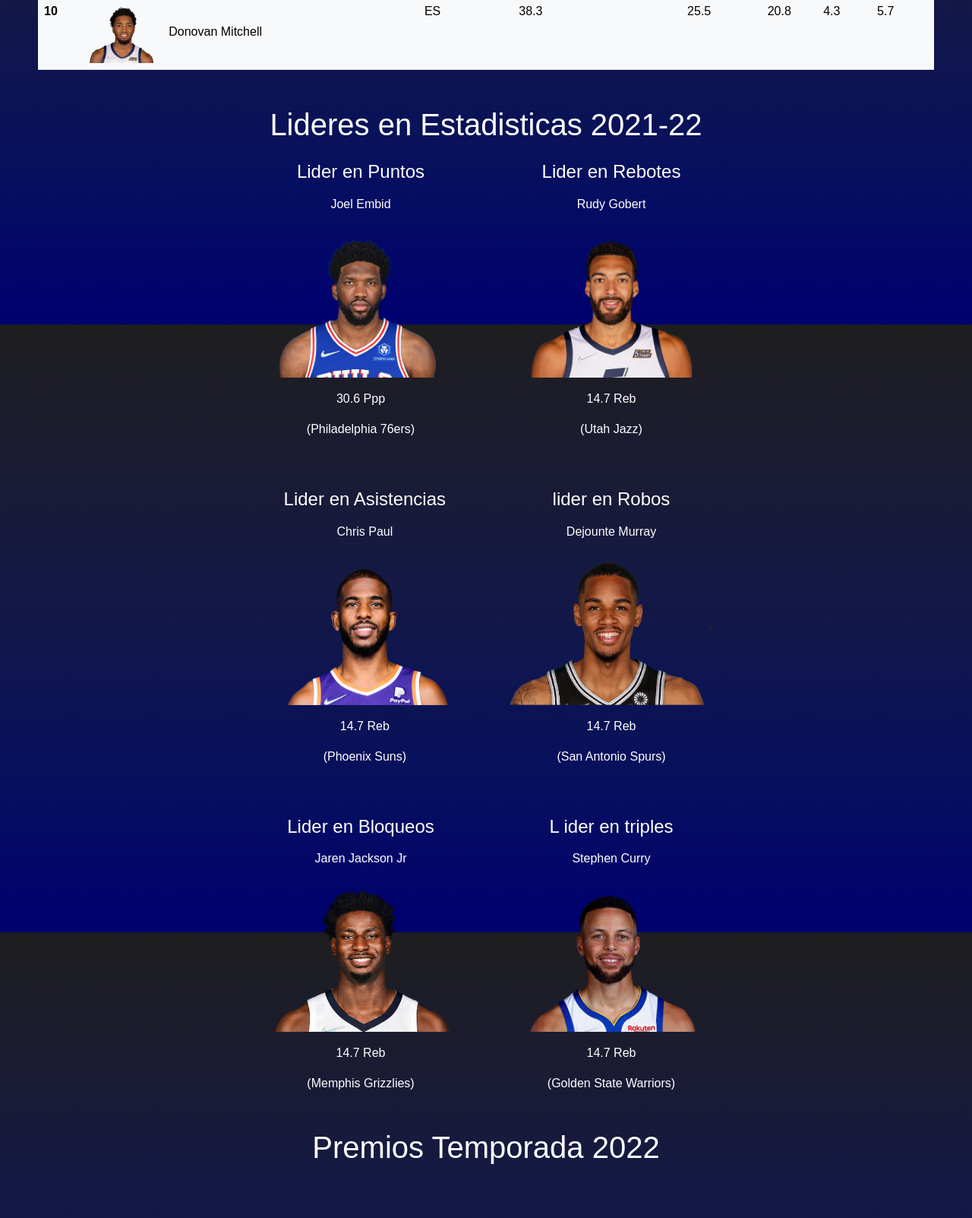
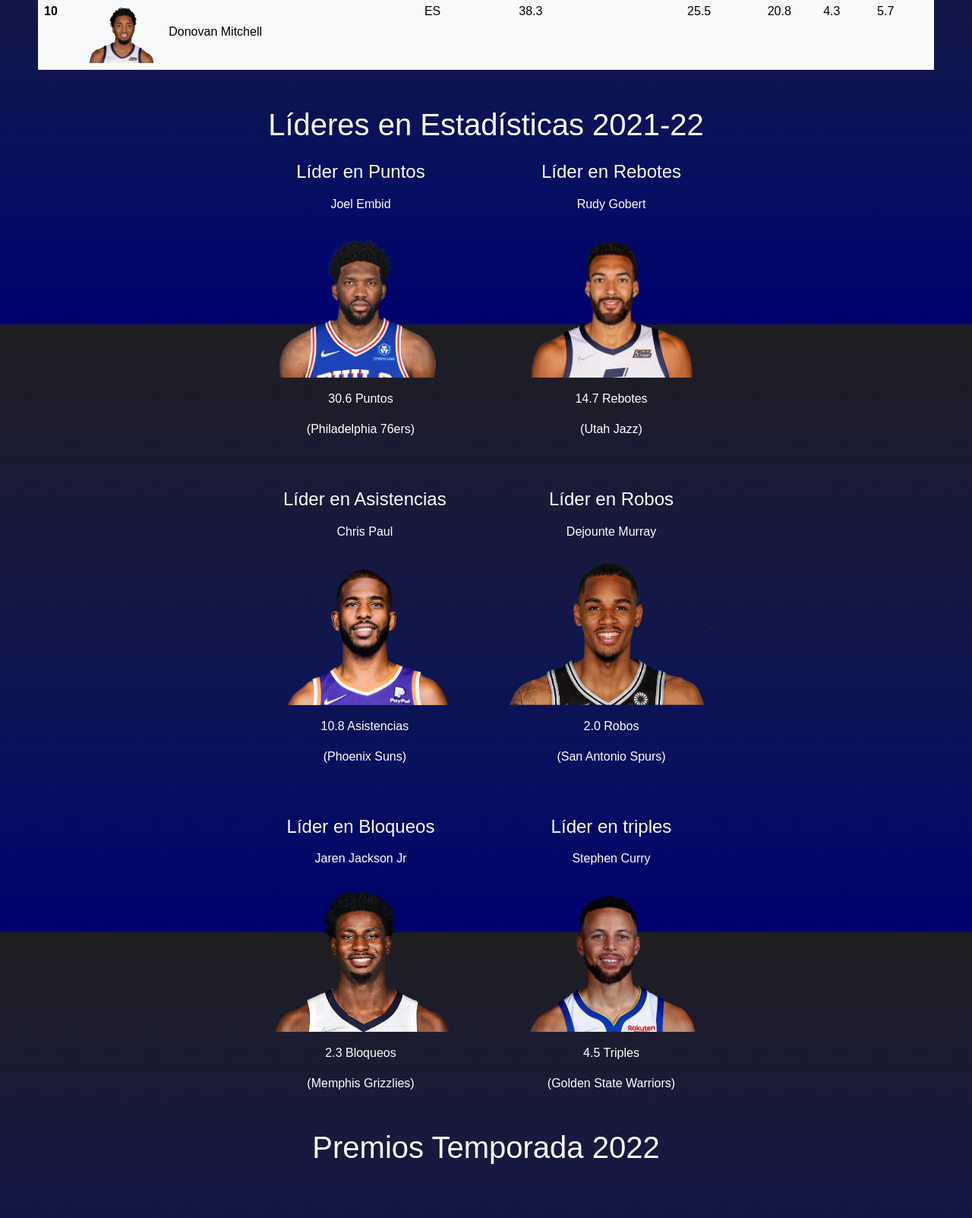
Before and after one commit to AGusz2003/proyecto1coder, a website: page paginas/mejoresjugadores.html in a window 1280 px wide. Shown: the part 1173-2776 px from the top of the page at 76% size. Drawn offline with nearby package versions, Linux system fonts and the light colour scheme; a web font is replaced by a local one.

Commit message:
correccion gramatical final

```diff
--- a/paginas/mejoresjugadores.html
+++ b/paginas/mejoresjugadores.html
@@ -213,56 +213,57 @@
   </div>
 
 <div class="lideres-estadisticas">
-  <h1>Lideres en Estadisticas 2021-22</h1>
+  <h1>Líderes en Estadísticas 2021-22</h1>
 </div>
 
 <div class="contenedor-jugadores-lideres">
 
   <div class="jugadores">
-    <h4>Lider en Puntos</h4>
+    <h4>Líder en Puntos</h4>
     <p>Joel Embid</p>
       <img src="../img/jugadores/embid.png" alt="" width="280px" height="200px">
-        <p>30.6 Ppp</p>
+        <p>30.6 Puntos</p>
         <p>(Philadelphia 76ers)</p>
   </div>
 
   <div class="jugadores">
-    <h4> Lider en Rebotes</h4>
+    <h4> Líder en Rebotes</h4>
     <p>Rudy Gobert</p>
       <img src="../img/jugadores/gobert.png" alt="" width="280px" height="200px" >
-        <p>14.7 Reb</p>
+        <p>14.7 Rebotes</p>
         <p>(Utah Jazz)</p>
   </div>
 
   <div class="jugadores">
-    <h4>Lider en Asistencias</h4>
+    <h4>Líder en Asistencias</h4>
     <p> Chris Paul</p>
       <img src="../img/jugadores/chris paul.png" alt="" width="280px" height="200px">
-        <p>14.7 Reb</p>
+        <p>	10.8 Asistencias</p>
         <p>(Phoenix Suns)</p>
   </div>
 
   <div class="jugadores">
-    <h4>lider en Robos</h4>
+    <h4>Líder en Robos</h4>
     <P>Dejounte Murray</P>
       <img src="../img/jugadores/Dejounte Murray.png" alt="" width="260px" height="200px">>
-        <p>14.7 Reb</p>
+        <p>2.0 Robos</p>
         <p>(San Antonio Spurs)</p>
   </div>
 
   <div class="jugadores">
-    <h4>Lider en Bloqueos</h4>
+    <h4>Líder en Bloqueos</h4>
     <p>Jaren Jackson Jr</p>
       <img src="../img/jugadores/Jaren Jackson Jr..png" alt=""width="280px" height="200px">
-        <p>14.7 Reb</p>
+        <p>2.3 Bloqueos</p>
         <p> (Memphis Grizzlies)</p>
   </div>
 
   <div class="jugadores">
-    <h4>L ider en triples</h4>
+    <h4>Líder en triples</h4>
         <p>Stephen Curry</p>
       <img src="../img/jugadores/Stephen Curry.png" alt=""width="280px" height="200px">
-        <p>14.7 Reb</p>
+        <p>4.5 Triples
+        </p>
         <p>(Golden State Warriors)</p>
   </div>
 </div>
@@ -428,11 +429,11 @@
 
  <p>Derechos reservados - NbaAhora</p>
 
- <p>numero de Contacto :+54 116355-0545 <svg xmlns="http://www.w3.org/2000/svg" width="35px" height="35px" fill="#ffff" class="bi bi-whatsapp" viewBox="0 0 16 16">
+ <p>numero de Contacto : +54 116355-0545 <svg xmlns="http://www.w3.org/2000/svg" width="35px" height="35px" fill="#ffff" class="bi bi-whatsapp" viewBox="0 0 16 16">
    <path d="M13.601 2.326A7.854 7.854 0 0 0 7.994 0C3.627 0 .068 3.558.064 7.926c0 1.399.366 2.76 1.057 3.965L0 16l4.204-1.102a7.933 7.933 0 0 0 3.79.965h.004c4.368 0 7.926-3.558 7.93-7.93A7.898 7.898 0 0 0 13.6 2.326zM7.994 14.521a6.573 6.573 0 0 1-3.356-.92l-.24-.144-2.494.654.666-2.433-.156-.251a6.56 6.56 0 0 1-1.007-3.505c0-3.626 2.957-6.584 6.591-6.584a6.56 6.56 0 0 1 4.66 1.931 6.557 6.557 0 0 1 1.928 4.66c-.004 3.639-2.961 6.592-6.592 6.592zm3.615-4.934c-.197-.099-1.17-.578-1.353-.646-.182-.065-.315-.099-.445.099-.133.197-.513.646-.627.775-.114.133-.232.148-.43.05-.197-.1-.836-.308-1.592-.985-.59-.525-.985-1.175-1.103-1.372-.114-.198-.011-.304.088-.403.087-.088.197-.232.296-.346.1-.114.133-.198.198-.33.065-.134.034-.248-.015-.347-.05-.099-.445-1.076-.612-1.47-.16-.389-.323-.335-.445-.34-.114-.007-.247-.007-.38-.007a.729.729 0 0 0-.529.247c-.182.198-.691.677-.691 1.654 0 .977.71 1.916.81 2.049.098.133 1.394 2.132 3.383 2.992.47.205.84.326 1.129.418.475.152.904.129 1.246.08.38-.058 1.171-.48 1.338-.943.164-.464.164-.86.114-.943-.049-.084-.182-.133-.38-.232z"/>
  </svg>  </p>
 
-<p>Diseñado creado por:Agustin Zocchi</p>
+<p>Diseñado creado por: Agustin Zocchi</p>
 
  </ul>
 </div>
--- a/scss/main.css
+++ b/scss/main.css
@@ -12,7 +12,7 @@
   margin: 0px 50px;
   font-family: Arial, Helvetica, sans-serif;
   min-height: 100vh;
-  padding-bottom: 2rem;
+
 }
 /* -------------------------------------------------------------------------------------------------------------------------- */
 /* header */
@@ -55,6 +55,8 @@
 }
 .contenedor-noticia img{
   width: 75%;
+  margin-top:1rem;
+  margin-bottom: 2rem;
 }
 
 /* ------------------------------------------------------------------------------------------------------------------------- */
@@ -351,7 +353,7 @@
   font-family: Arial, Helvetica, sans-serif;
 }
 
-@media (max-width: 900px) {
+@media (max-width: 850px) {
   .from-conctacto{
     width: 100%;
   }
@@ -422,7 +424,7 @@
 }
 }
 /* ------------------------------------------------------------ */
-@media (max-width: 400px) {
+@media (max-width: 320px) {
   .from-conctacto {
     width: 100%;
   }
```
Also changed, not shown: index.html (+6 -6 lines), noticias/noticia-Ginobili.html (+2 -2 lines), noticias/noticia.Campazzo.html (+5 -5 lines), noticias/noticia.Carmelo.html (+2 -2 lines), noticias/noticia.Holmgren.html (+2 -2 lines), noticias/noticia.Russell.html (+2 -2 lines), noticias/noticia.portland.html (+4 -4 lines), paginas/actualidad.html (+3 -3 lines), paginas/contacto.html (+7 -7 lines), paginas/estdeequipos.html (+2 -2 lines).
